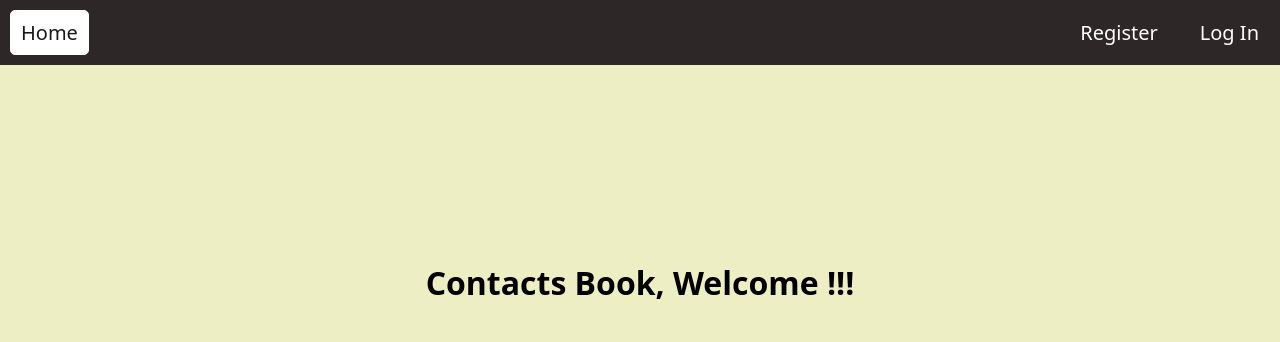
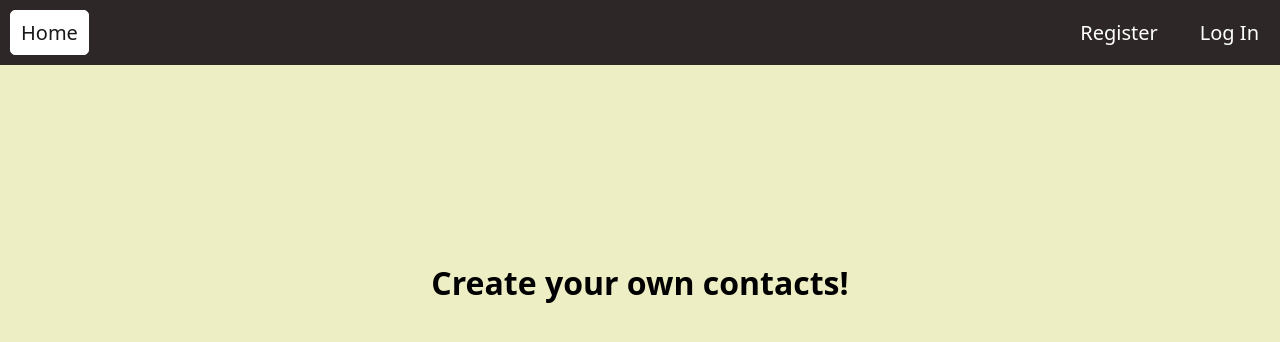
Before and after one commit to NazarKopach/Conntac-book-App, a React (Vite) app: page / in a window 1280 px wide. Shown: the top 342 px of the page. Built offline with nearby package versions, Linux system fonts and the light colour scheme.

Commit message:
add readme

```diff
--- a/src/components/RegistrationForm/RegistrationForm.jsx
+++ b/src/components/RegistrationForm/RegistrationForm.jsx
@@ -41,7 +41,7 @@ export const RegistrationForm = () => {
               type="text"
               name="name"
               className={style.input}
-              placeholder="example name"
+              placeholder="name"
             />
             <ErrorMessage
               className={style.errorMessage}
--- a/src/components/UserMenu/UserMenu.module.css
+++ b/src/components/UserMenu/UserMenu.module.css
@@ -13,6 +13,7 @@
 .button_user:hover {
   background-color: rgb(100, 100, 100);
   color: white;
+  cursor: pointer;
 }
 
 .text_user {
--- a/src/pages/HomePage/HomePage.jsx
+++ b/src/pages/HomePage/HomePage.jsx
@@ -3,7 +3,7 @@ import styles from "./HomePage.module.css";
 export const HomePage = () => {
   return (
     <div>
-      <h1 className={styles.home_page_title}>Contacts Book, Welcome !!! </h1>
+      <h1 className={styles.home_page_title}>Сreate your own contacts!</h1>
     </div>
   );
 };
```
Also changed, not shown: 1 other file (tests, documents, lock files or other folders).
